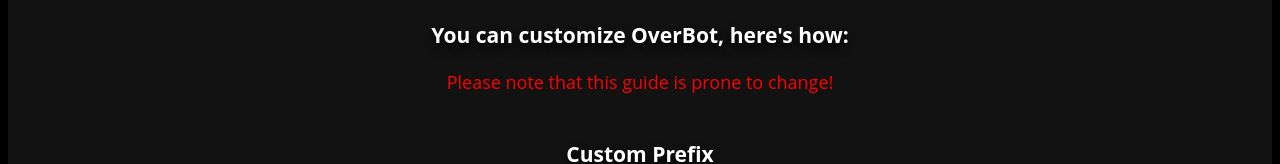
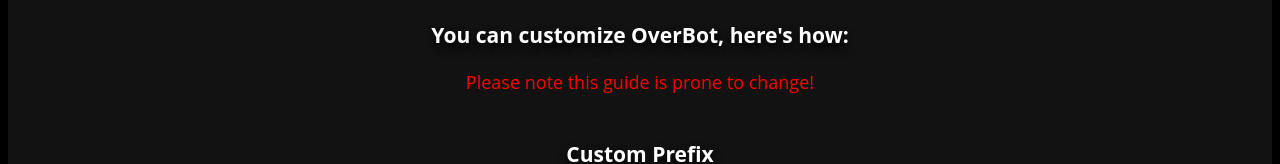
Before and after one commit to overbot-se/overbot-se.github.io, a plain HTML site: page setup-guide.html in a window 1280 px wide. Shown: the part 242-406 px from the top of the page. Drawn offline with Linux system fonts and the light colour scheme.

Commit message:
Update setup-guide.html

```diff
--- a/setup-guide.html
+++ b/setup-guide.html
@@ -24,7 +24,7 @@
       }
     </style>
     <center><h3>You can customize OverBot, here's how:</h3></center>
-    <center><font color="red">Please note that this guide is prone to change!</font></center>
+    <center><font color="red">Please note this guide is prone to change!</font></center>
     <style>
       p{
         text-shadow: 0px 0px 0px black;
```
